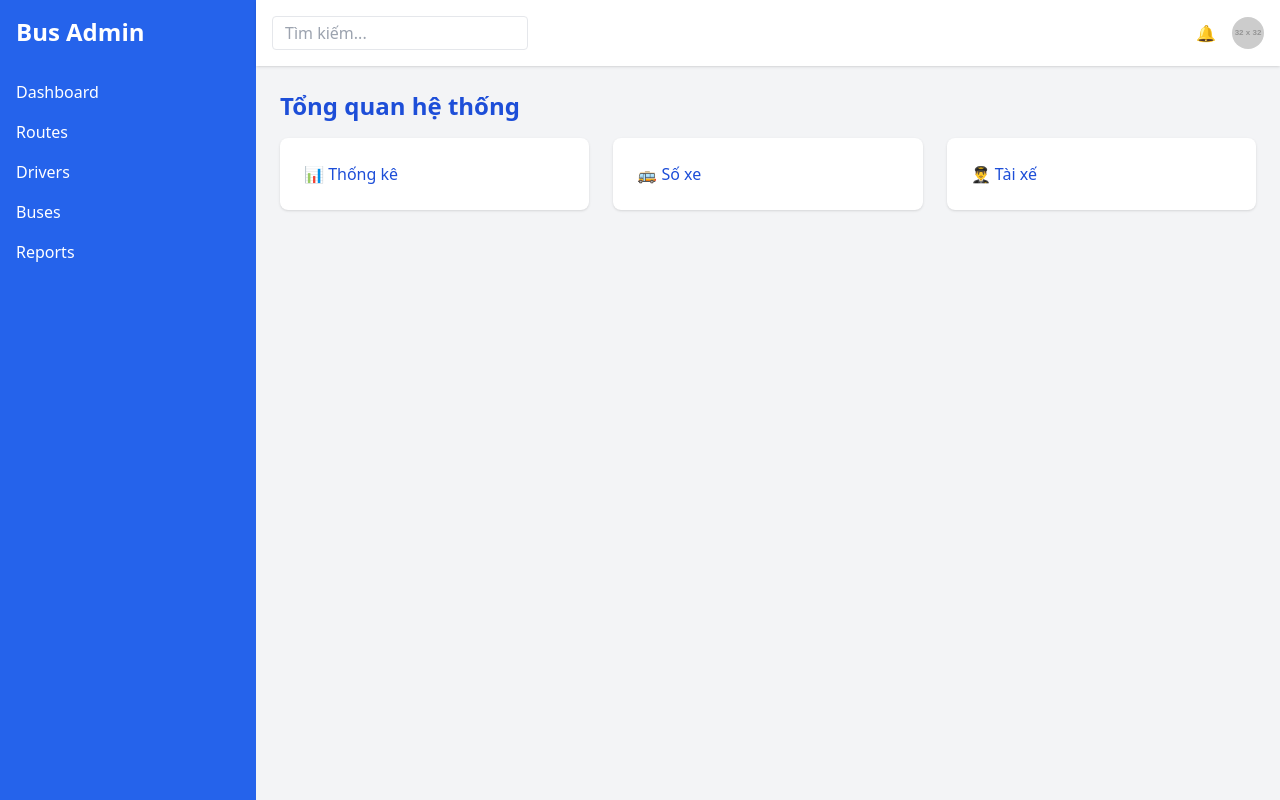
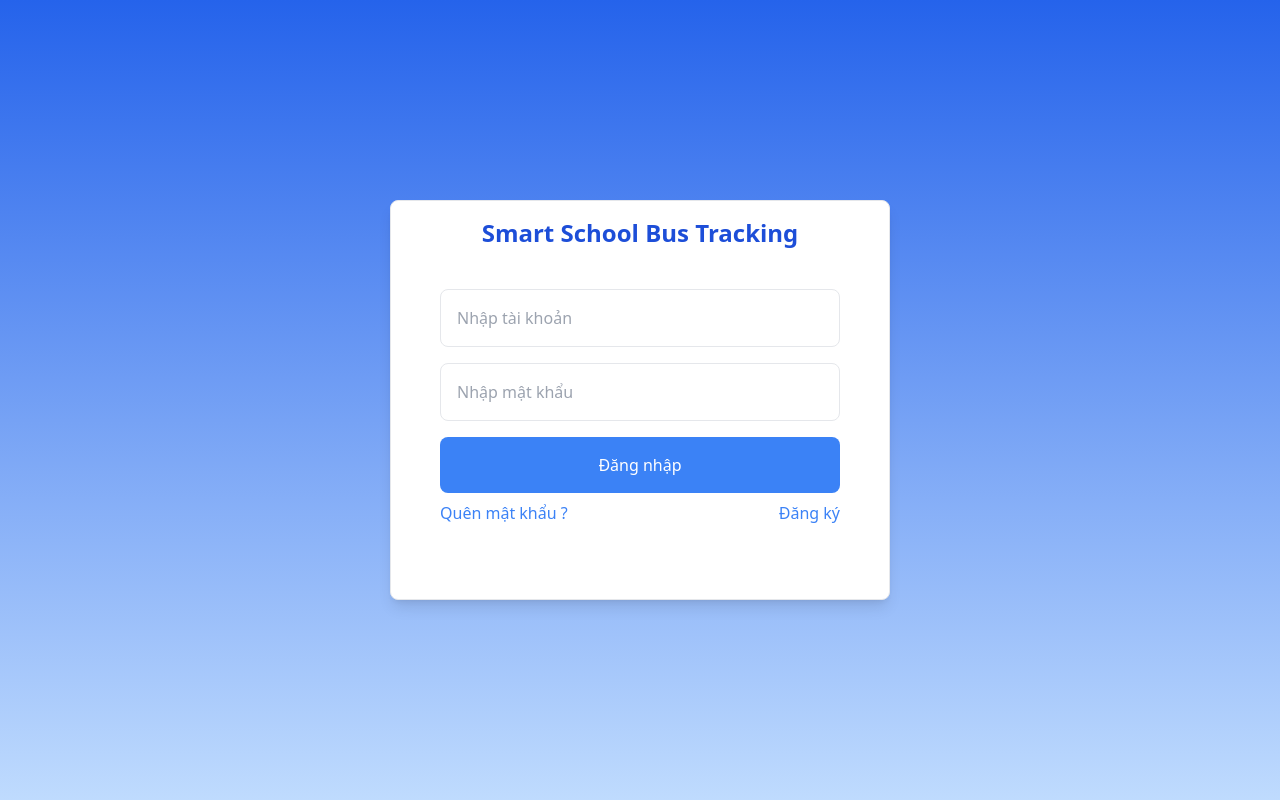
Before and after one commit to thongle2k5/HK1_2025-2026_CNPM_N7, a React app in the folder src/frontend/: page / in a window 1280 px wide. Built offline with nearby package versions, Linux system fonts and the light colour scheme; the HTML template or start-up script is replaced by a standard one.

Commit message:
them giao dien dang nhap

```diff
--- a/src/frontend/src/App.jsx
+++ b/src/frontend/src/App.jsx
@@ -1,49 +1,5 @@
-function App() {
-  return (
-    <div className="flex h-screen bg-gray-100">
-      {/* Sidebar */}
-      <aside className="w-64 bg-blue-600 text-white p-4">
-        <h1 className="text-2xl font-bold mb-8">Bus Admin</h1>
-        <nav className="space-y-4">
-          <a href="#" className="block hover:text-blue-400">Dashboard</a>
-          <a href="#" className="block hover:text-blue-400">Routes</a>
-          <a href="#" className="block hover:text-blue-400">Drivers</a>
-          <a href="#" className="block hover:text-blue-400">Buses</a>
-          <a href="#" className="block hover:text-blue-400">Reports</a>
-        </nav>
-      </aside>
+import Login from "./pages/common/Login";
 
-      {/* Nội dung chính */}
-      <div className="flex-1 flex flex-col">
-        {/* Navbar */}
-        <header className="bg-white shadow p-4 flex justify-between items-center">
-          <input
-            type="text"
-            placeholder="Tìm kiếm..."
-            className="border rounded px-3 py-1 w-64"
-          />
-          <div className="flex items-center gap-4">
-            <button className="text-gray-600 hover:text-gray-900">🔔</button>
-            <img
-              src="https://via.placeholder.com/32"
-              alt="avatar"
-              className="rounded-full w-8 h-8"
-            />
-          </div>
-        </header>
-
-        {/* Nội dung dashboard */}
-        <main className="p-6 overflow-y-auto">
-          <h2 className="text-2xl font-semibold mb-4">Tổng quan hệ thống</h2>
-          <div className="grid grid-cols-1 md:grid-cols-3 gap-6">
-            <div className="bg-white p-6 rounded-lg shadow">📊 Thống kê</div>
-            <div className="bg-white p-6 rounded-lg shadow">🚌 Số xe</div>
-            <div className="bg-white p-6 rounded-lg shadow">👨‍✈️ Tài xế</div>
-          </div>
-        </main>
-      </div>
-    </div>
-  );
+export default function App() {
+  return <Login />;
 }
-
-export default App;
--- a/src/frontend/src/pages/admin/Dashboard.jsx
+++ b/src/frontend/src/pages/admin/Dashboard.jsx
@@ -0,0 +1,49 @@
+function App() {
+  return (
+   <div className="flex h-screen bg-gray-100">
+      {/* Sidebar */}
+      <aside className="w-64 bg-blue-600 text-white p-4">
+        <h1 className="text-2xl font-bold mb-8">Bus Admin</h1>
+        <nav className="space-y-4">
+          <a href="#" className="block hover:text-blue-400">Dashboard</a>
+          <a href="#" className="block hover:text-blue-400">Routes</a>
+          <a href="#" className="block hover:text-blue-400">Drivers</a>
+          <a href="#" className="block hover:text-blue-400">Buses</a>
+          <a href="#" className="block hover:text-blue-400">Reports</a>
+        </nav>
+      </aside>
+
+      {/* Nội dung chính */}
+      <div className="flex-1 flex flex-col">
+        {/* Navbar */}
+        <header className="bg-white shadow p-4 flex justify-between items-center">
+          <input
+            type="text"
+            placeholder="Tìm kiếm..."
+            className="border rounded px-3 py-1 w-64"
+          />
+          <div className="flex items-center gap-4">
+            <button className="text-gray-600 hover:text-gray-900">🔔</button>
+            <img
+              src="https://via.placeholder.com/32"
+              alt="avatar"
+              className="rounded-full w-8 h-8"
+            />
+          </div>
+        </header>
+
+        {/* Nội dung dashboard */}
+        <main className="p-6 overflow-y-auto">
+          <h2 className="text-2xl font-semibold mb-4">Tổng quan hệ thống</h2>
+          <div className="grid grid-cols-1 md:grid-cols-3 gap-6">
+            <div className="bg-white p-6 rounded-lg shadow">📊 Thống kê</div>
+            <div className="bg-white p-6 rounded-lg shadow">🚌 Số xe</div>
+            <div className="bg-white p-6 rounded-lg shadow">👨‍✈️ Tài xế</div>
+          </div>
+        </main>
+      </div>
+    </div>
+  );
+}
+
+export default App;
--- a/src/frontend/src/pages/common/Login.jsx
+++ b/src/frontend/src/pages/common/Login.jsx
@@ -0,0 +1,36 @@
+export default function app(){
+    return (
+    <div className="min-h-screen flex items-center justify-center bg-gradient-to-b from-blue-600 to-blue-200 ">
+      <div className="w-[500px] h-[400px] bg-white border rounded-lg focus:ring-2 focus:ring-blue-400 shadow-lg ">
+        <h1 className="flex justify-center pt-4 font-bold text-2xl">
+             Smart School Bus Tracking
+        </h1>
+
+        <div className="w-[400px] h-[150px] m-auto mt-10">
+
+        <input
+        type="text"
+        placeholder="Nhập tài khoản"
+        className="w-full px-4 py-4  border rounded-lg focus:ring-2 focus:ring-blue-400 outline-none"
+        />
+
+        <input
+        type="text"
+        placeholder="Nhập mật khẩu"
+        className="w-full border px-4 py-4 my-4 rounded-lg focus:ring-2 focus:ring-blue-400 outline-none"
+        />
+
+        <button className="w-full py-4 bg-blue-500 text-white py-2 rounded-lg hover:bg-blue-600 transition duration-200 ">
+        Đăng nhập
+        </button>
+
+        <div className="flex py-2 justify-between  ">
+         <div className="hover:underline text-blue-500 cursor-pointer">Quên mật khẩu ?</div>
+         <div className="hover:underline text-blue-500 cursor-pointer">Đăng ký</div>
+        </div>
+      </div>
+     </div>
+    </div>
+
+    );
+}
```
